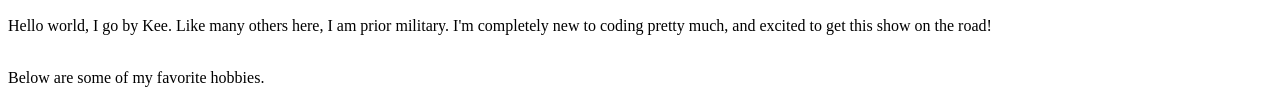
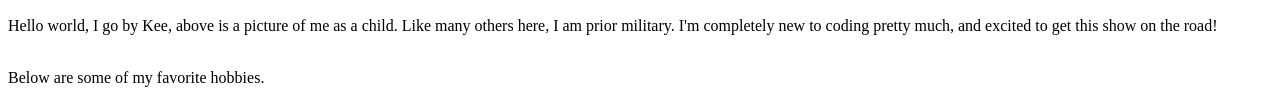
Before and after one commit to OfficialKee/Favorites, a plain HTML site: page index.html in a window 1280 px wide. Shown: the part 383-486 px from the top of the page. Drawn offline with Linux system fonts and the light colour scheme.

Commit message:
Update index.html

```diff
--- a/index.html
+++ b/index.html
@@ -9,7 +9,7 @@
 <body>
     <h1>Shi'kee Maloney</h1>
     <img src="https://www.ignboards.com/proxy.php?image=https%3A%2F%2Fs3.amazonaws.com%2Frapgenius%2Fl7yytIa.jpg&hash=0887d0dd98d44c9b6243780b0cd0f2f3" alt="the goat">
-    <p>Hello world, I go by Kee. Like many others here, I am prior military. I'm  completely new to coding pretty much, and excited to get this show on the road!</p>
+    <p>Hello world, I go by Kee, above is a picture of me as a child. Like many others here, I am prior military. I'm  completely new to coding pretty much, and excited to get this show on the road!</p>
 
     <br>
     Below are some of my favorite hobbies.
```
